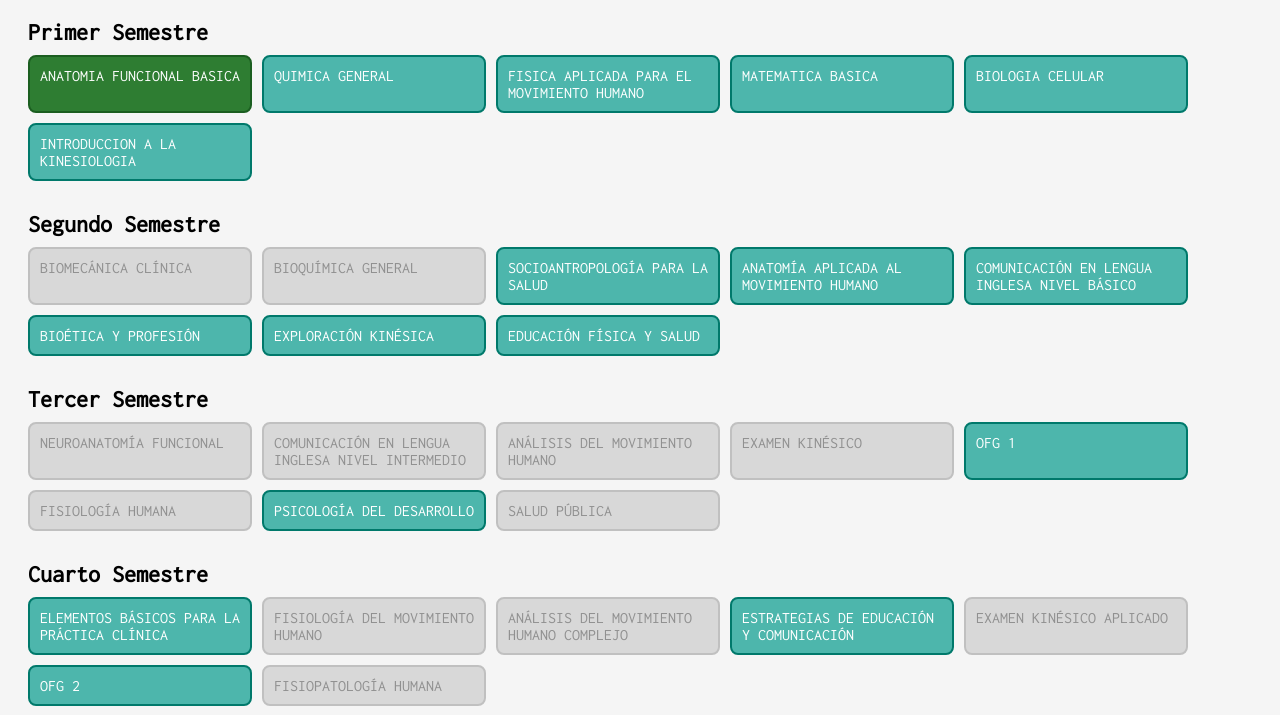
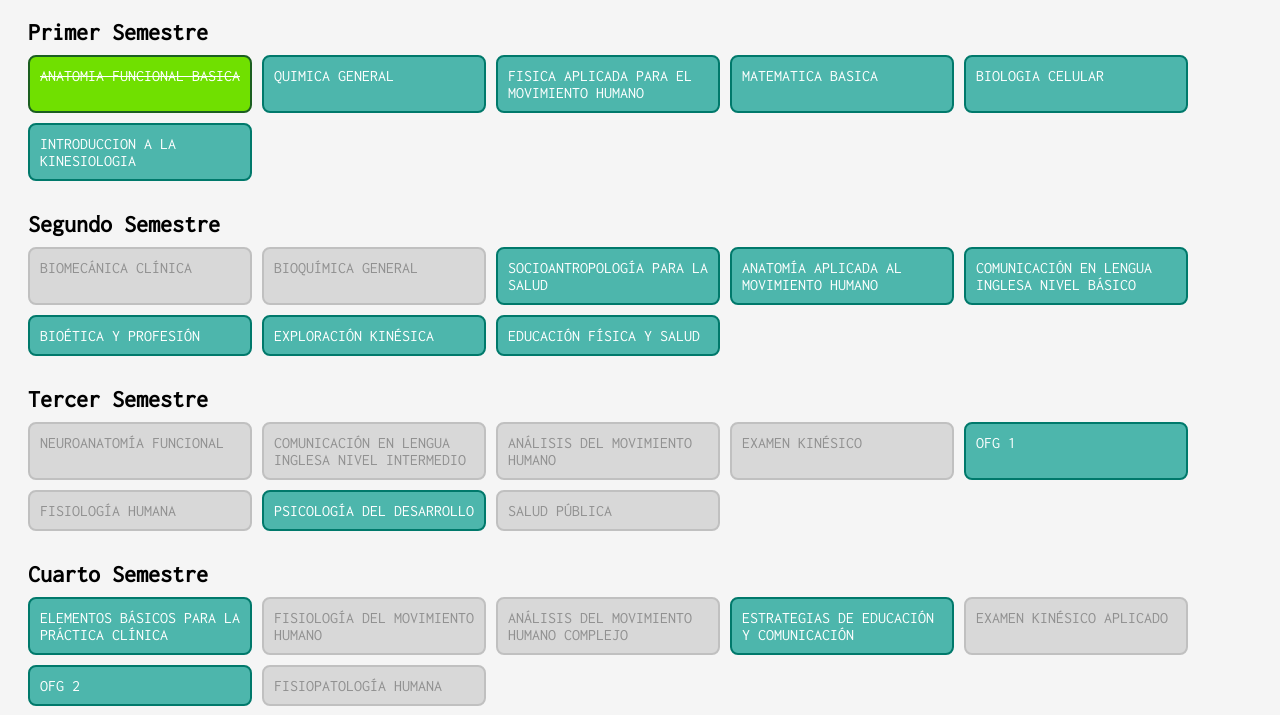
Before and after one commit to nokiiiisi/malla-interactiva-kine, a plain HTML site: page index.html in a window 1280 px wide. Both pictures are taken after a click on the element "ANATOMIA FUNCIONAL BASICA". Shown: the part 85-800 px from the top of the page. Drawn offline with Linux system fonts and the light colour scheme.

Commit message:
Update style.css

```diff
--- a/style.css
+++ b/style.css
@@ -75,3 +75,8 @@ h1 {
 .ramo:hover .tooltip {
   visibility: visible;
 }
+
+.ramo.aprobado {
+  background-color: #70e000; /* color verde */
+  text-decoration: line-through; /* 🔴 ESTO ES LO QUE HACE LA TACHADURA */
+}
```
